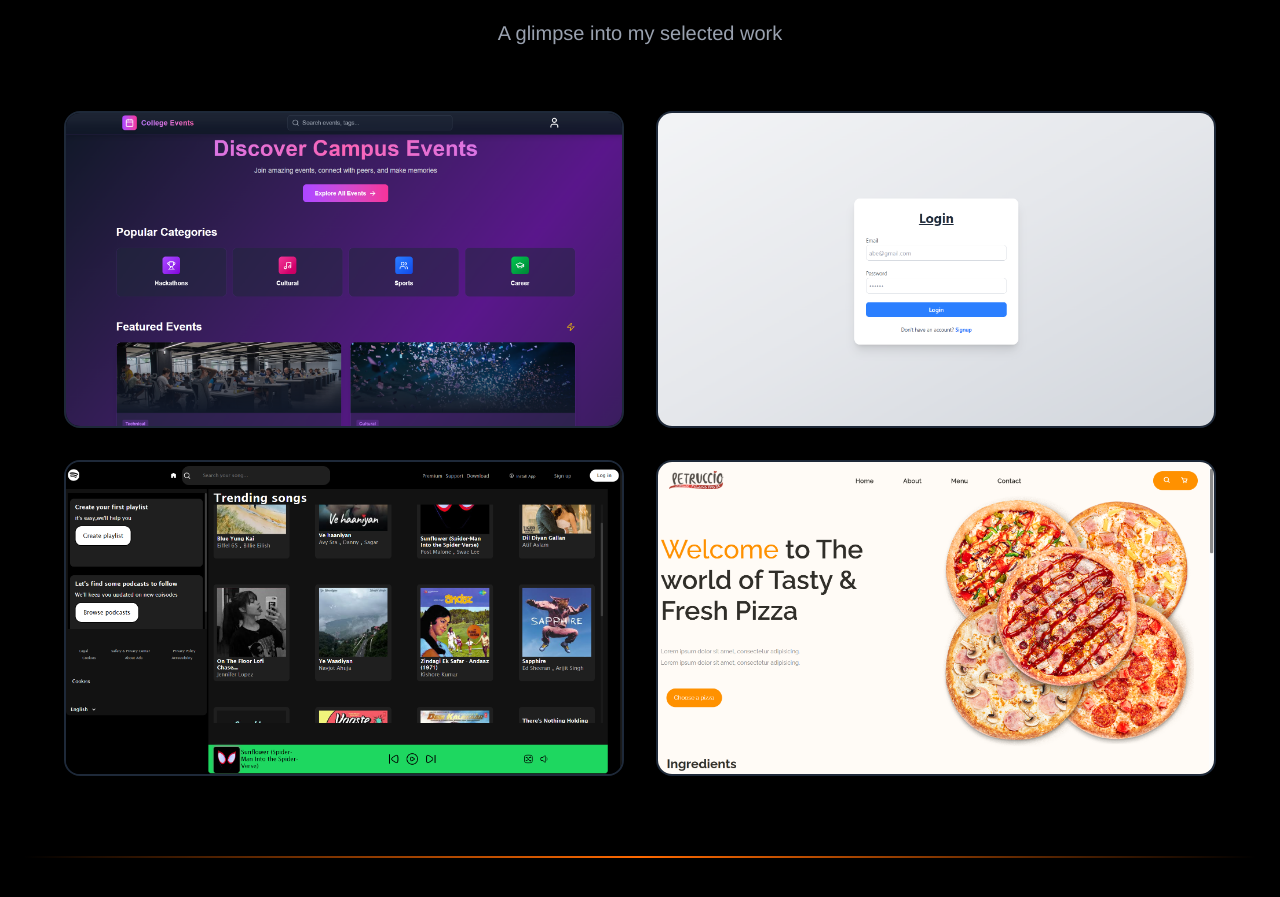
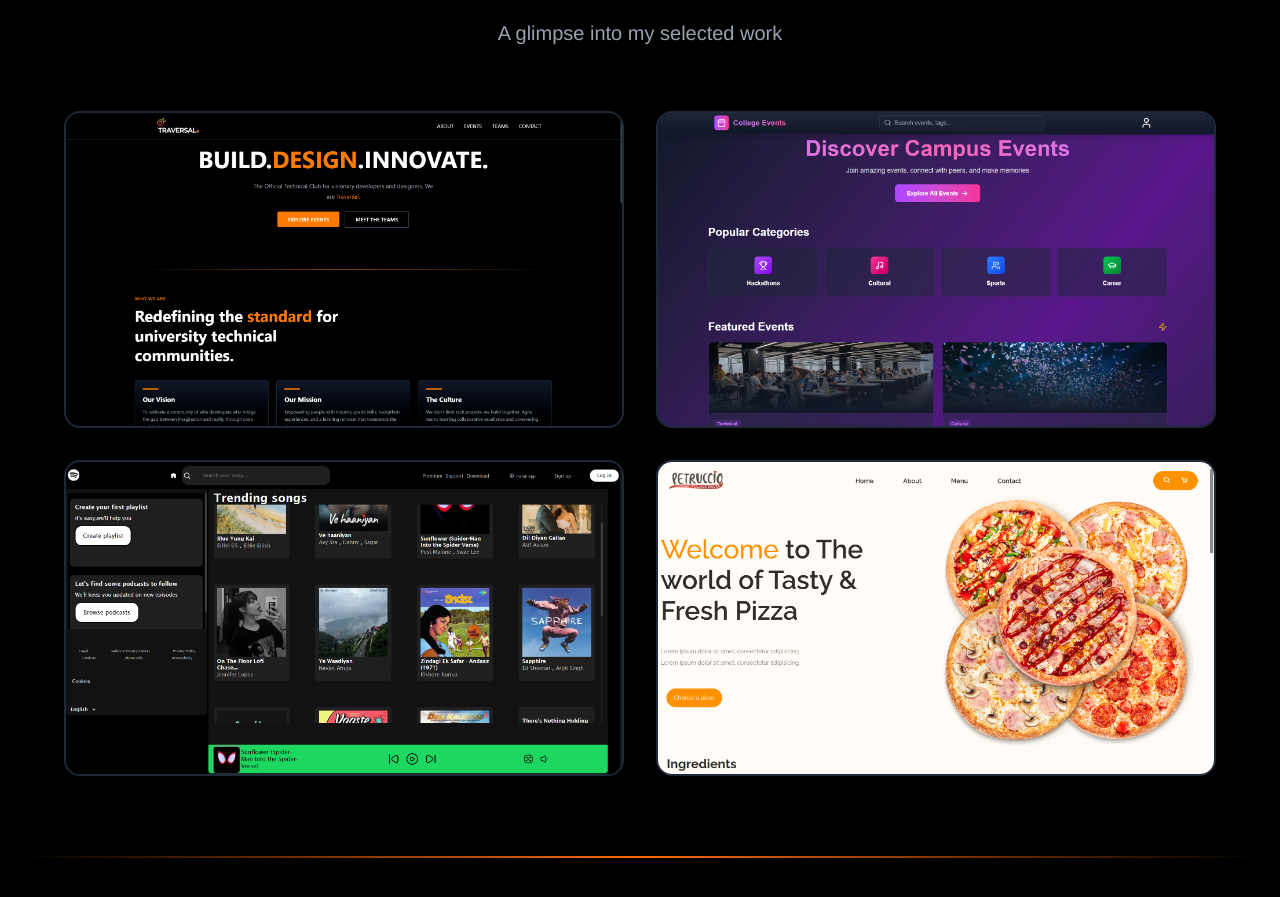
Before and after one commit to Ayushrf121/Portfolio, a Next.js app: page / in a window 1280 px wide. Shown: the part 2286-3183 px from the top of the page. Built offline with nearby package versions, Linux system fonts and the light colour scheme.

Commit message:
Update project images in ProjectGallery component

```diff
--- a/app/Components/Project_Gallery/ProjectGallery.js
+++ b/app/Components/Project_Gallery/ProjectGallery.js
@@ -26,11 +26,11 @@ export default function ProjectGallery() {
           <div className="grid md:grid-cols-2 gap-6 sm:gap-8">
 
             {/* Project 1 */}
-            <ImageDiv data-aos="zoom-in" data-aos-duration="2000"  src='/glimpse_img1.png' alt='College_event_image'/>
+            <ImageDiv data-aos="zoom-in" data-aos-duration="2000"  src='/Traversal.png' alt='College_event_image'/>
 
             {/* Project 2 */}
 
-            <ImageDiv data-aos="zoom-in" data-aos-duration="2000"  src='/glimpse_img2.png' alt='Authentication_image'/>
+            <ImageDiv data-aos="zoom-in" data-aos-duration="2000"  src='/glimpse_img1.png' alt='Authentication_image'/>
 
             {/* Project 3 */}
             <ImageDiv data-aos="zoom-in" data-aos-duration="2000"  src='/glimpse_img3.png' alt='Spotify_image'/>
```
